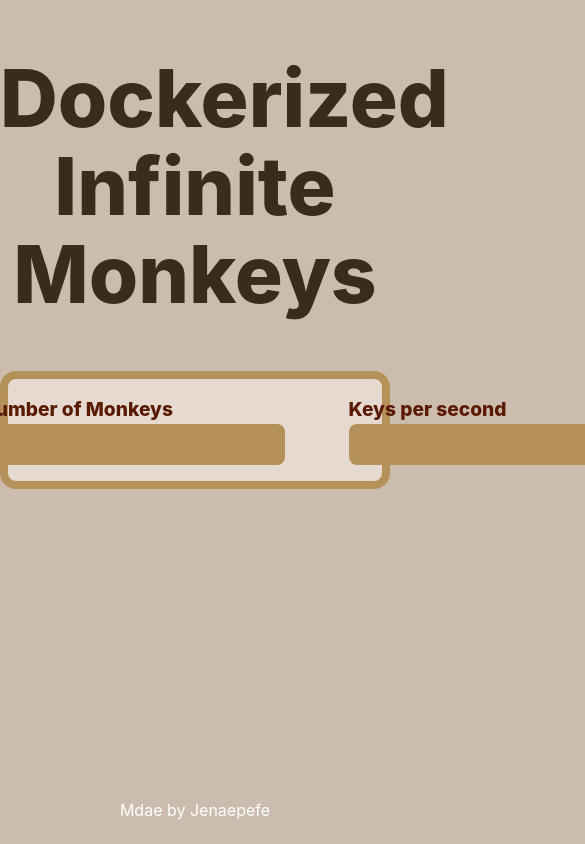
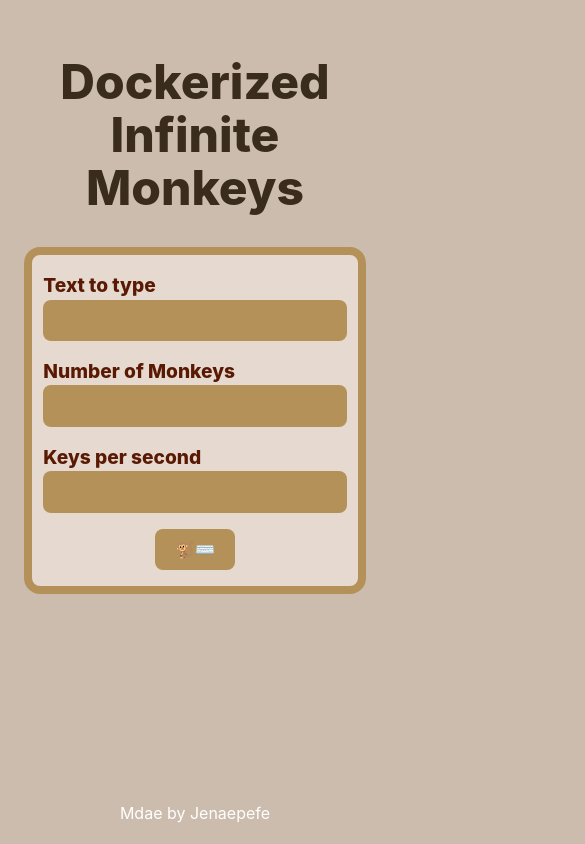
Before and after one commit to Jeanpefe/dockerized-infinite-monkeys, a React (Vite) app: page / in a window 390 px wide. Shown: the top 844 px of the page, 585 px wide, since content can reach past the window. Built offline with nearby package versions, Linux system fonts and the light colour scheme.

Commit message:
feat: basic responsive styles on h1 and form container when width <= 768px

```diff
--- a/src/App.css
+++ b/src/App.css
@@ -31,3 +31,31 @@ input {
 	cursor: pointer;
 	transition: border-color 0.25s;
 }
+
+
+.input_block {
+	display: flex;
+	flex-direction: row;
+	align-items: center;
+	justify-content: center;
+	background-color: #e5d9d0;
+	border-radius: 1rem;
+	border: 0.5rem solid #b49159;
+	padding: 1rem
+
+}
+
+.input_block__form {
+	display: flex;
+	flex-direction: row;
+	align-items: center;
+	justify-content: center;
+	gap: 4rem
+}
+
+@media (max-width: 768px) {
+	.input_block__form {
+	  flex-direction: column;
+	  gap: 1rem;
+	}
+  }
--- a/src/App.tsx
+++ b/src/App.tsx
@@ -42,8 +42,8 @@ function App() {
     <>
       <main>
         <h1>Dockerized Infinite Monkeys</h1>
-        <section style={{ 'display': 'flex', 'flexDirection': 'row', 'alignItems': 'center', 'justifyContent': 'center', 'backgroundColor': '#e5d9d0', 'borderRadius': '1rem', 'border': '0.5rem solid #b49159', 'padding': '1rem' }}>
-          <form onSubmit={handleSubmit} style={{ 'display': 'flex', 'flexDirection': 'row', 'alignItems': 'center', 'justifyContent': 'center', 'gap': '4rem' }}>
+        <section className='input_block'>
+          <form className='input_block__form' onSubmit={handleSubmit}>
             <div className='formFieldContainer'>
               <label className='formField'>Text to type</label>
               <input required type="text" ref={inputTextRef} />
--- a/src/index.css
+++ b/src/index.css
@@ -23,6 +23,12 @@ h1 {
   line-height: 1.1;
   color: #392c1c;
   font-weight: 800;
+}
+
+@media (max-width: 768px) {
+  h1 {
+    font-size:3rem;
+  }
 }
 
 h2 {
@@ -53,6 +59,7 @@ button:focus-visible {
 
 main {
   flex: 9;
+  padding: 1.5rem;
 }
 
 footer {
```
Also changed, not shown: 1 other file (tests, documents, lock files or other folders).
